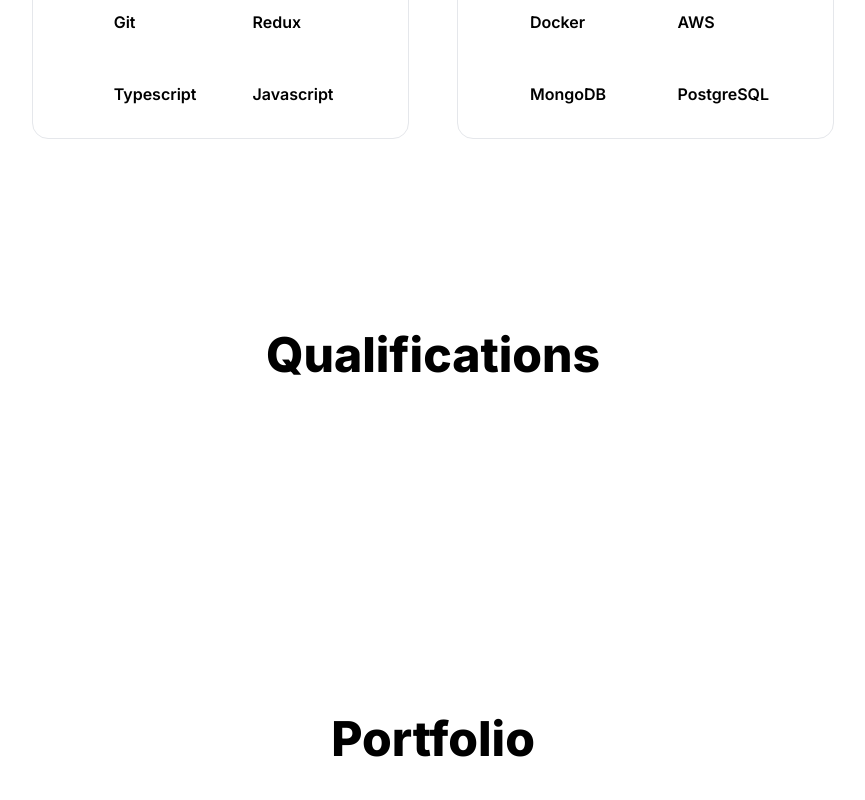
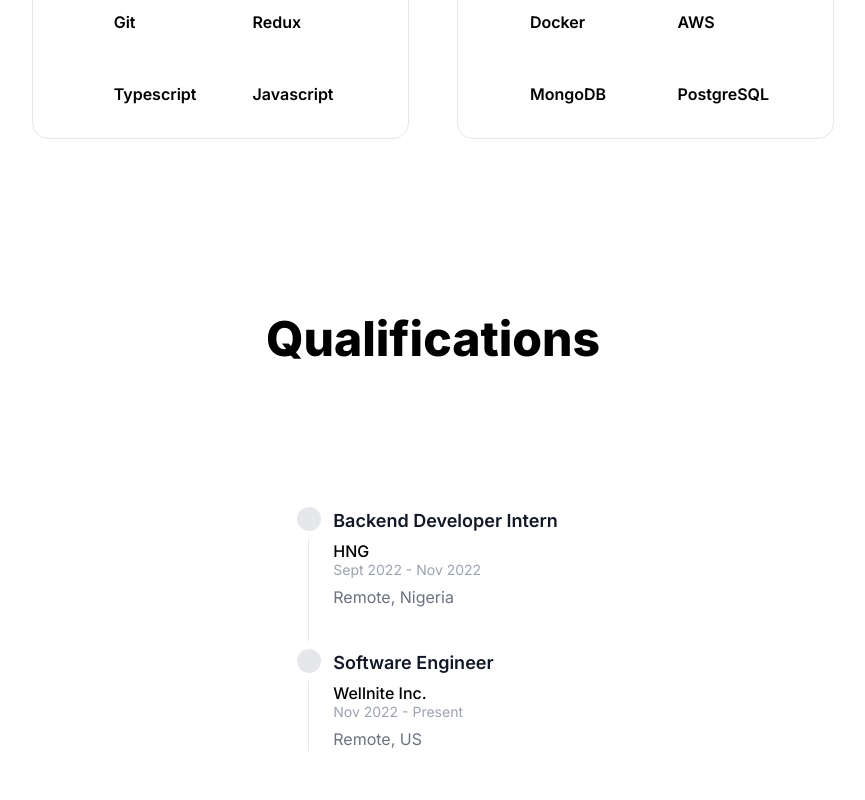
Before and after one commit to tundx0/portfolio, a Next.js app: page / in a window 1280 px wide. Shown: the part 1620-2420 px from the top of the page, without its empty margins (207-1072 px from the left). Built offline with nearby package versions, Linux system fonts and the light colour scheme.

Commit message:
complete qualification section

```diff
--- a/components/Qualification.tsx
+++ b/components/Qualification.tsx
@@ -1,11 +1,52 @@
-const Qualification: React.FC = () => (
+import Icon from "./Icon";
+
+const Qualification: React.FC = () => {
+  const timelineItems = [
+    {
+      title: "Backend Developer Intern",
+      company: "HNG",
+      location: "Remote, Nigeria",
+      date: " Sept 2022 - Nov 2022",
+    },
+    {
+      title: "Software Engineer",
+      company: "Wellnite Inc.",
+      location: "Remote, US",
+      date: "Nov 2022 - Present",
+    },
+  ];
+
+  return (
     <section
       id="qualification"
-    className="pt-48 lg:mx-6 mx-4 gap-4 items-center flex flex-col"
+      className="pt-24 md:pt-44 lg:mx-6 mx-4 gap-4 items-center flex flex-col"
     >
       <h1 className="text-5xl text-center font-extrabold">Qualifications</h1>
-    <div className="grid grid-cols-1 md:grid-cols-2 gap-12 pt-32"></div>
+      <div className="md:pt-32 pt-16">
+        <div className="relative border-l border-gray-200">
+          {timelineItems.map((item, index) => (
+            <div className="mb-10 ml-6" key={index}>
+              <span className="absolute -left-3 flex h-6 w-6 items-center justify-center rounded-full bg-gray-200 ring-8 ring-white dark:ring-gray-900 dark:bg-gray-700">
+                <Icon name="bx-check-circle" className="bx-tada" />
+              </span>
+              <div className="flex items-center mb-1">
+                <h3 className="text-lg font-semibold text-gray-900 dark:text-white">
+                  {item?.title}
+                </h3>
+              </div>
+              <h4 className=" text-base font-medium">{item?.company}</h4>
+              <time className="block mb-2 text-sm font-normal leading-none text-gray-400 dark:text-gray-500">
+                {item?.date}
+              </time>
+              <p className="text-base font-normal text-gray-500 dark:text-gray-400">
+                {item?.location}
+              </p>
+            </div>
+          ))}
+        </div>
+      </div>
     </section>
   );
+};
 
 export default Qualification;
```
Lines whose indentation alone changed are shown as unchanged.
